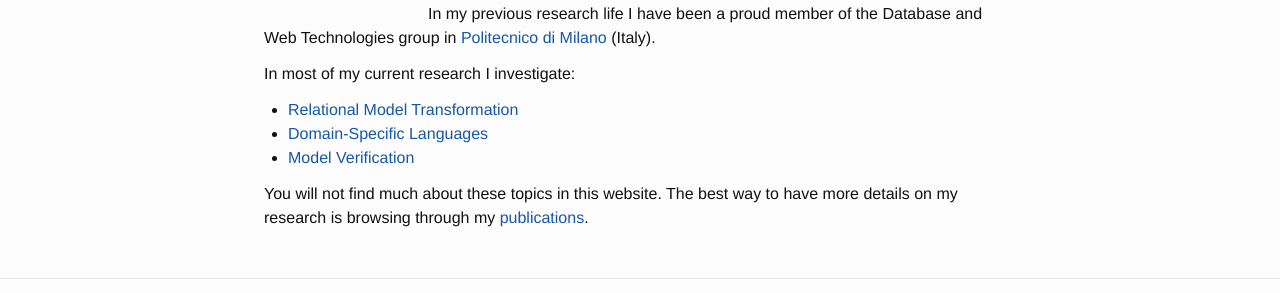
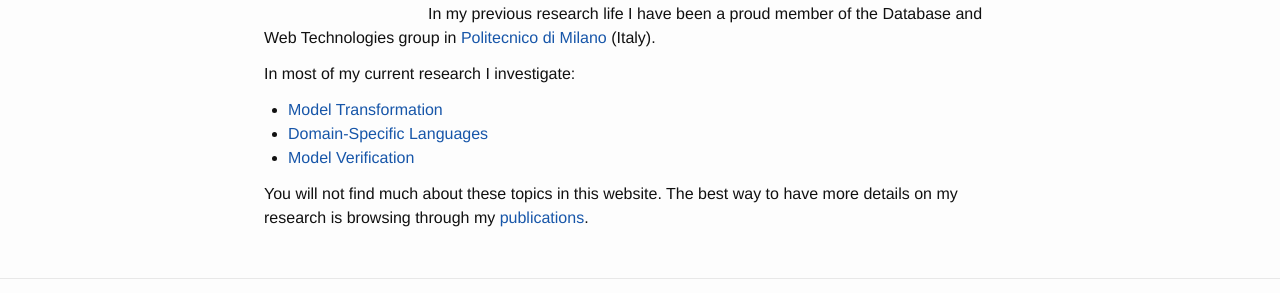
Before and after one commit to massimotisi/massimotisi.github.io, a Jekyll site: the page built from index.md, in a window 1280 px wide. Shown: the part 267-560 px from the top of the page. Built offline with Jekyll 4.4.1, drawn with Linux system fonts in a browser that asks for light colours.

Commit message:
Removed "relational"

```diff
--- a/index.md
+++ b/index.md
@@ -10,7 +10,7 @@ In my previous research life I have been a proud member of the Database and Web
 
 In most of my current research I investigate:
 
-* [Relational Model Transformation](http://web.emn.fr/x-info/atlanmod/index.php?title=Model_Transformation)
+* [Model Transformation](http://web.emn.fr/x-info/atlanmod/index.php?title=Model_Transformation)
 * [Domain-Specific Languages](https://en.wikipedia.org/wiki/Domain-specific_language)
 * [Model Verification](http://web.emn.fr/x-info/atlanmod/index.php?title=Model_Quality)
 
```
